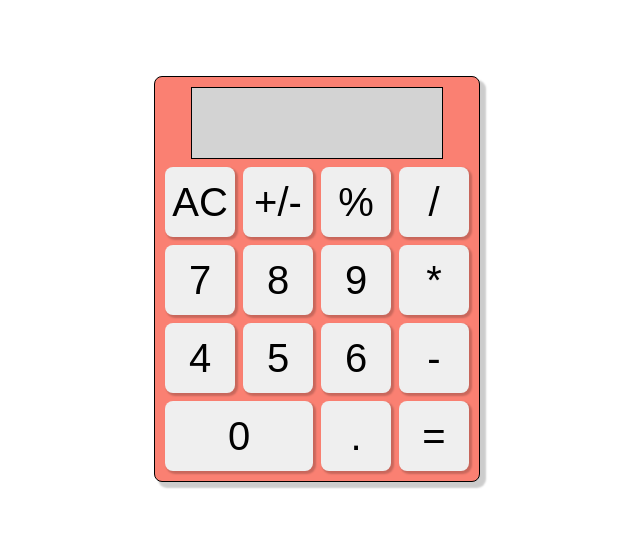
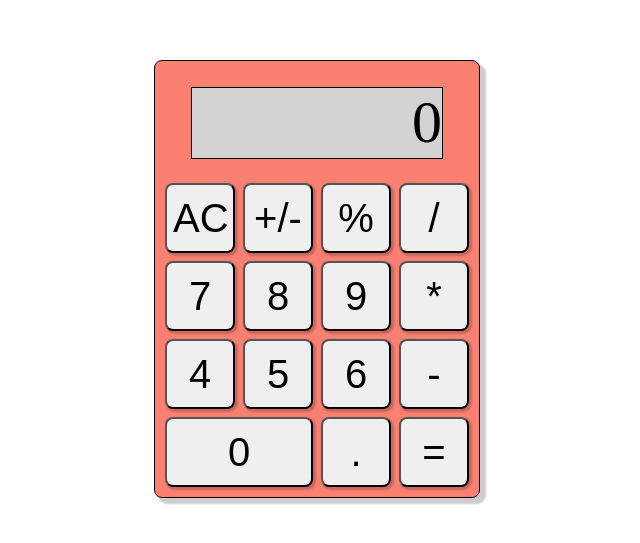
Before and after one commit to MackTay/calculator-odin, a plain HTML site: page index.html in a window 1280 px wide. Shown: the part 129-672 px from the top of the page, without its empty margins (323-963 px from the left). Drawn offline with Linux system fonts and the light colour scheme.

Commit message:
Remove html comments, change display  margin and text align

```diff
--- a/index.html
+++ b/index.html
@@ -9,18 +9,8 @@
     <link rel="stylesheet" href="./styles.css">
 </head>
 <body>
-    <!--
-    Create a flex-column div for the entire calc
-    Inside, create:
-        - Display div
-        - Flex-row div1 with AC, +/-, %, and / buttons
-        - Flex-row div2 with 7, 8, 9, and * buttons
-        - flex-row div3 with 4, 5, 6, and - buttons
-        - flex-row div4 with 1, 2, 3, and + buttons
-        - flex-row div5 with 0(flex-basis 2), ., and = buttons
-    -->
 <div class="calc">
-    <div class="display"></div>
+    <div class="display">0</div>
     <div class="row">
         <button>AC</button>
         <button>+/-</button>
--- a/styles.css
+++ b/styles.css
@@ -20,11 +20,12 @@ body {
 
 .display {
     align-self: center;
+    text-align: right;
     background-color: lightgray;
     width: 250px;
     height: 70px;
     border: solid black 1px;
-    margin: 4px;
+    margin: 20px;
     font-size: 60px;
 }
 
@@ -42,7 +43,6 @@ button {
     height: 70px;
     margin: 4px;
     border-radius: 8px;
-    border: white;
     box-shadow: 2px 2px 2px 1px rgb(0 0 0 / 20%);
     font-size: 40px;
 }
```
